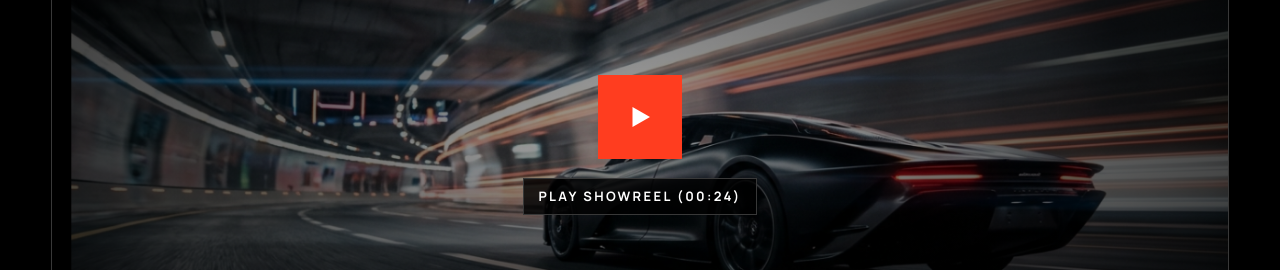
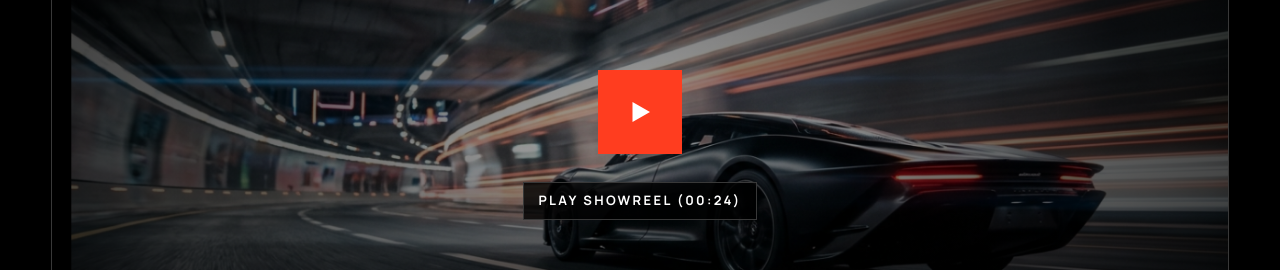
Before and after one commit to shakkisha/SHEKKEER-MUHAMMED-PORTFOLIO-WEBSITE, a plain HTML site: page index.html in a window 1280 px wide. Shown: the part 8924-9194 px from the top of the page. Drawn offline with Linux system fonts and the light colour scheme.

Commit message:
Refine showreel poster layout

```diff
--- a/styles.css
+++ b/styles.css
@@ -986,7 +986,8 @@ ol {
   flex-direction: column;
   align-items: center;
   justify-content: center;
-  gap: 1.15rem;
+  gap: clamp(1.25rem, 2.2vw, 2rem);
+  padding: clamp(1rem, 3vw, 2rem);
   background: radial-gradient(circle at center, rgba(0, 0, 0, 0.32) 0%, rgba(0, 0, 0, 0.76) 100%);
   transition: background-color var(--dur-med) ease, opacity var(--dur-med) ease;
 }
@@ -997,6 +998,7 @@ ol {
 }
 
 .reel-play-box {
+  flex: 0 0 auto;
   width: 84px;
   height: 84px;
   background-color: var(--accent);
@@ -1016,13 +1018,16 @@ ol {
 }
 
 .reel-play-label {
+  max-width: 100%;
   font-size: 0.8125rem;
   font-weight: 700;
+  line-height: 1.35;
+  text-align: center;
   text-transform: uppercase;
   letter-spacing: 0.18em;
   color: #ffffff;
   background-color: rgba(0, 0, 0, 0.8);
-  padding: 0.45rem 0.9rem;
+  padding: 0.55rem 0.9rem;
   border: 1px solid var(--border-strong);
 }
 
```
